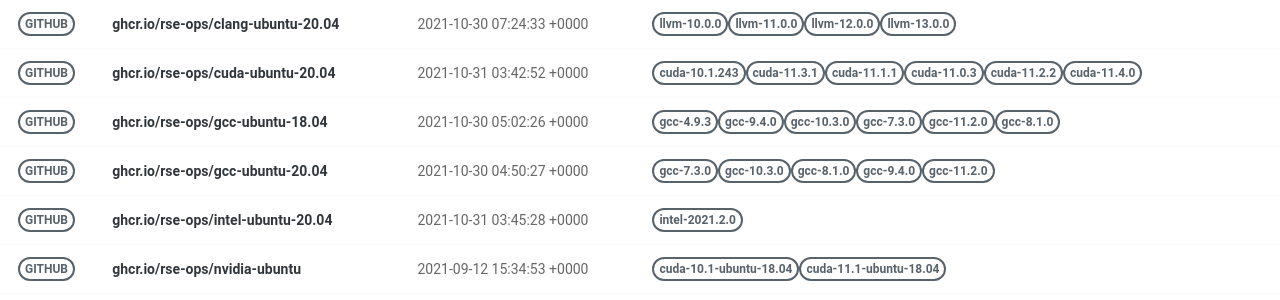
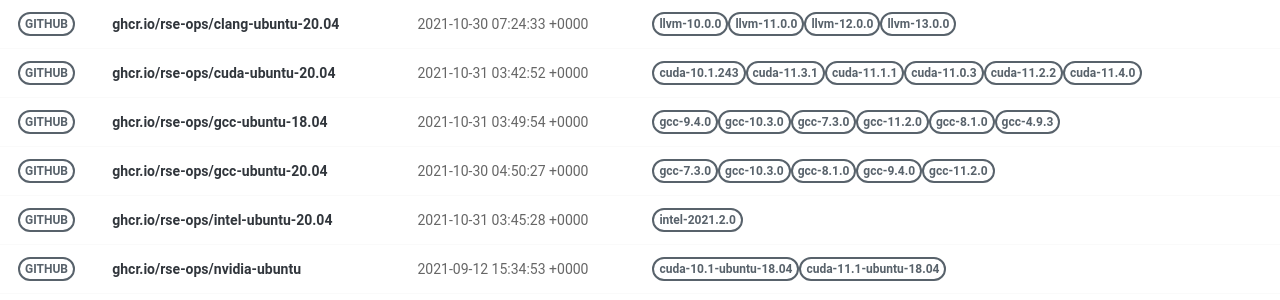
Before and after one commit to rse-ops/docker-images, a Jekyll site: the page built from pages/index.md, in a window 1280 px wide. Shown: the part 179-479 px from the top of the page. Built offline with Jekyll 4.4.1, drawn with Linux system fonts in a browser that asks for light colours; nearby versions of some CDN libraries.

Commit message:
Automated push to update library 2021-10-31

```diff
--- a/_library/ghcr.io-rse-ops-gcc-ubuntu-18.04.md
+++ b/_library/ghcr.io-rse-ops-gcc-ubuntu-18.04.md
@@ -1,14 +1,11 @@
 ---
 layout: container
 name: ghcr.io/rse-ops/gcc-ubuntu-18.04
-updated_at: 2021-10-30 05:02:26.048588
+updated_at: 2021-10-31 03:49:54.728408
 
 
 container_url: https://github.com/orgs/rse-ops/packages/container/package/gcc-ubuntu-18.04
 versions:
- - tag: gcc-4.9.3
-   dockerfile: https://github.com/rse-ops/docker-images/blob/main/ubuntu/gcc/Dockerfile
-   manifest: https://crane.ggcr.dev/manifest/ghcr.io/rse-ops/gcc-ubuntu-18.04:gcc-4.9.3
  - tag: gcc-9.4.0
    dockerfile: https://github.com/rse-ops/docker-images/blob/main/ubuntu/gcc/Dockerfile
    manifest: https://crane.ggcr.dev/manifest/ghcr.io/rse-ops/gcc-ubuntu-18.04:gcc-9.4.0
```
Also changed, not shown: other parts of _library/ghcr.io-rse-ops-gcc-ubuntu-18.04.md (+3 -0 lines).
